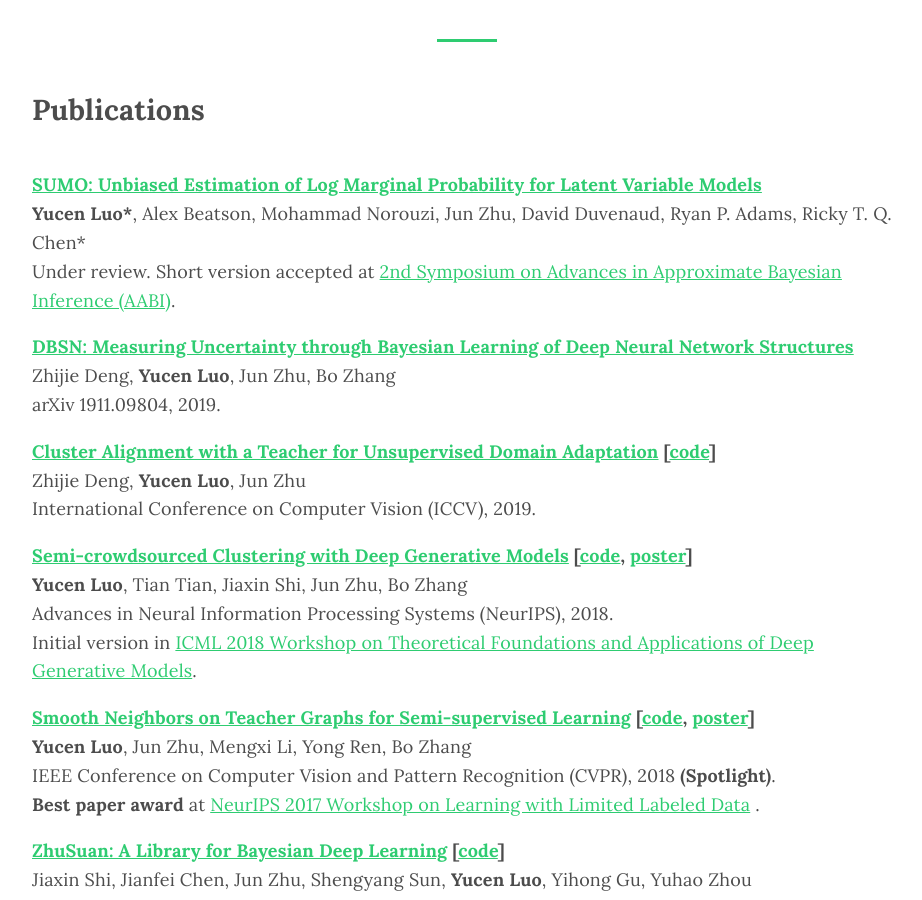
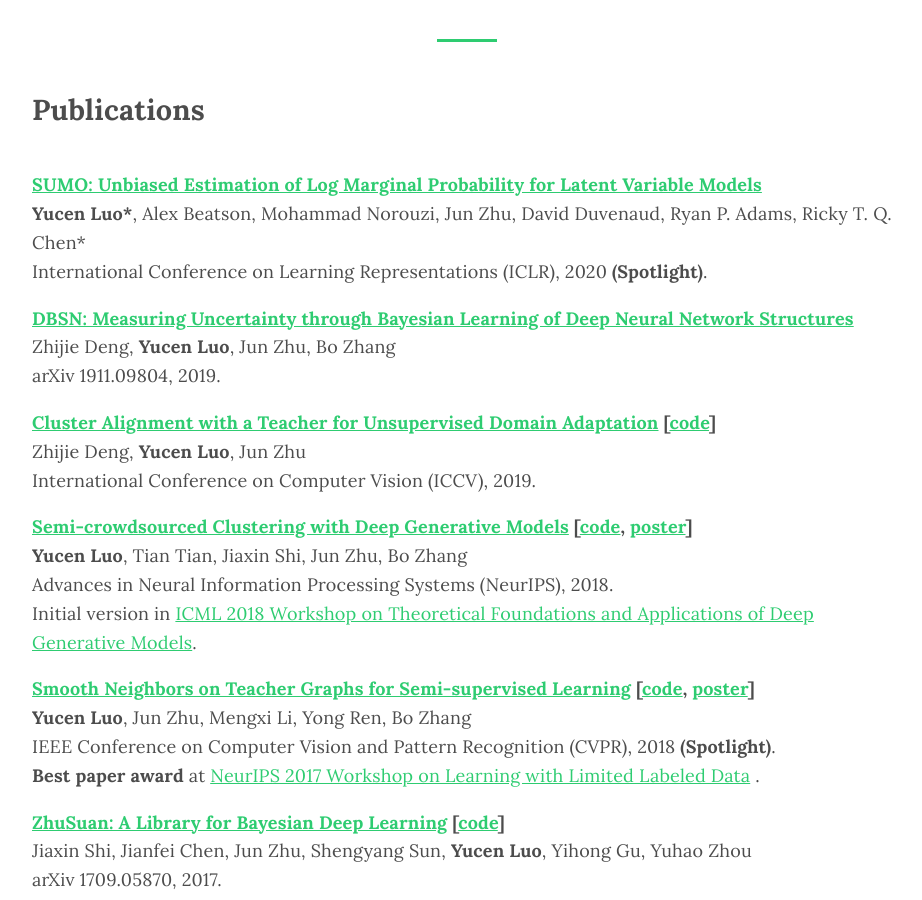
Before and after one commit to xinmei9322/xinmei9322.github.io, a Jekyll site: the page built from index.md, in a window 1280 px wide and 900 px high, scrolled down 658 px. Shown: the whole window, without its empty margins (173-1095 px from the left). Built offline with Jekyll 4.4.1, drawn with Linux system fonts in a browser that asks for light colours; some web fonts are replaced.

Commit message:
Update index.md

```diff
--- a/index.md
+++ b/index.md
@@ -23,12 +23,13 @@
 	<tbody>
 		<tr>
 	        <td>
-	            <strong> <a href="">SUMO: Unbiased Estimation of Log Marginal Probability for Latent Variable Models</a></strong>
+	            <strong> <a href="https://openreview.net/forum?id=SylkYeHtwr">SUMO: Unbiased Estimation of Log Marginal Probability for Latent Variable Models</a></strong>
 	        <br>
 	        <strong>Yucen Luo*</strong>, Alex Beatson, Mohammad Norouzi, Jun Zhu, David Duvenaud, Ryan P. Adams, Ricky T. Q. Chen*
 	        <br>
-		<i>Under review. Short version accepted at <a href="http://approximateinference.org/">2nd Symposium on Advances in Approximate Bayesian Inference (AABI)</a>.
-		</i>
+		<i> International Conference on Learning Representations (ICLR), 2020 <strong>(Spotlight)</strong>.</i>
+<!-- 		<i>Under review. Short version accepted at <a href="http://approximateinference.org/">2nd Symposium on Advances in Approximate Bayesian Inference (AABI)</a>.
+		</i> -->
 	        </td>
 	    </tr>
 		<tr>
@@ -69,7 +70,7 @@
 			<br>
 	 		<strong>Yucen Luo</strong>, Jun Zhu, Mengxi Li, Yong Ren, Bo Zhang
 			<br>
-			<i>IEEE Conference on Computer Vision and Pattern Recognition (CVPR), 2018 <strong>(Spotlight)</strong></i>.
+			<i>IEEE Conference on Computer Vision and Pattern Recognition (CVPR), 2018 <strong>(Spotlight)</strong>.</i>
 			<br>
 			<i><strong>Best paper award</strong> at <a href="https://lld-workshop.github.io/">NeurIPS 2017 Workshop on Learning with Limited Labeled Data</a> </i>.
 			<br>
```
